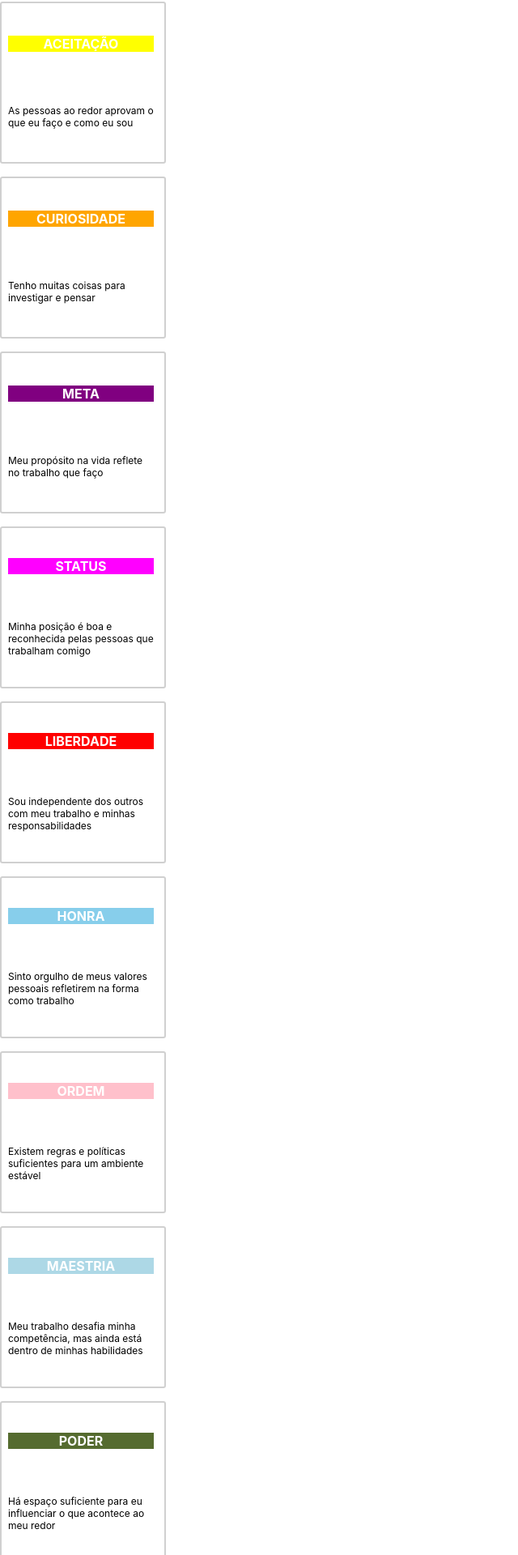
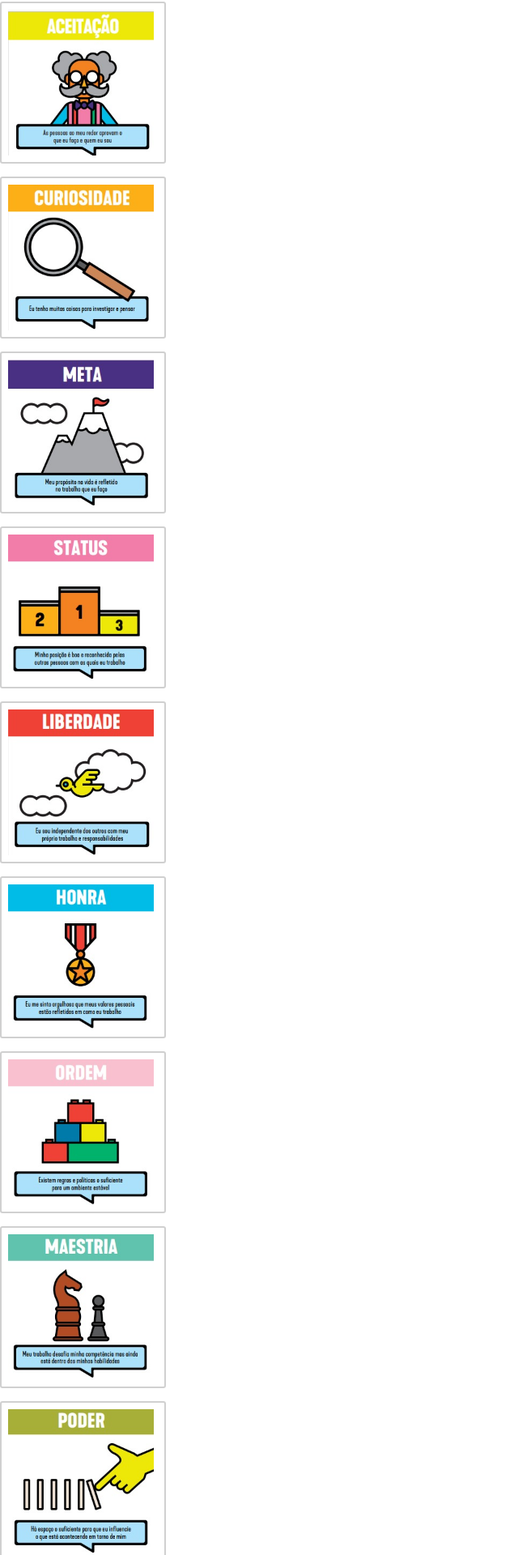
Before and after one commit to UsefulHunter/dragndrop-and-vite, a React (Vite) app: page / in a window 1280 px wide. Shown: the part 80-2000 px from the top of the page at 81% size, without its empty margins (0-640 px from the left). Built offline with nearby package versions, Linux system fonts and the light colour scheme.

Commit message:
fix: fixed import method and added right path to images

```diff
--- a/src/components/dragndrop/index.css
+++ b/src/components/dragndrop/index.css
@@ -28,3 +28,9 @@
   margin: 0;
   font-size: 12px;
 }
+
+.motivators img {
+  width: 100%;
+  height: 100%;
+  object-fit: cover;
+}
--- a/src/components/dragndrop/index.jsx
+++ b/src/components/dragndrop/index.jsx
@@ -20,13 +20,12 @@ const DragNDropComponent = (props) => {
             <Droppable droppableId="motivators">
                 {(provided) => (
                     <ul className="motivators" {...provided.droppableProps} ref={provided.innerRef}>
-                    {motivators.map(({title, subTitle, classname}, index) => {
+                    {motivators.map(({title, subTitle, classname, imgsrc}, index) => {
                         return (
                             <Draggable key={title} draggableId={title} index={index}>
                                 {(provided) => (
                                     <li ref={provided.innerRef} {...provided.draggableProps} {...provided.dragHandleProps}>
-                                    <h4 className={classname}>{title.toUpperCase()}</h4>
-                                    <p>{subTitle}</p>
+                                    <img src={imgsrc} alt={title}/>
                                 </li>
                                 )}
 
--- a/src/constants/motivators/index.js
+++ b/src/constants/motivators/index.js
@@ -3,65 +3,65 @@ export const Motivators = [
     title: "Aceitação",
     subTitle: "As pessoas ao redor aprovam o que eu faço e como eu sou",
     classname: "aceitacao",
-    imgsrc: `../../../assets/cards/aceitacao.jpeg`,
+    imgsrc: `src/assets/cards/aceitacao.jpeg`,
   },
   {
     title: "Curiosidade",
     subTitle: "Tenho muitas coisas para investigar e pensar",
     classname: "curiosidade",
-    imgsrc: `../../../assets/cards/curiosidade.jpeg`,
+    imgsrc: `src/assets/cards/curiosidade.jpeg`,
   },
   {
     title: "Meta",
     subTitle: "Meu propósito na vida reflete no trabalho que faço",
     classname: "meta",
-    imgsrc: `../../../assets/cards/meta.jpeg`,
+    imgsrc: `src/assets/cards/meta.jpeg`,
   },
   {
     title: "Status",
     subTitle:
       "Minha posição é boa e reconhecida pelas pessoas que trabalham comigo",
     classname: "status",
-    imgsrc: `../../../assets/cards/status.jpeg`,
+    imgsrc: `src/assets/cards/status.jpeg`,
   },
   {
     title: "Liberdade",
     subTitle:
       "Sou independente dos outros com meu trabalho e minhas responsabilidades",
     classname: "liberdade",
-    imgsrc: `../../../assets/cards/liberdade.jpeg`,
+    imgsrc: `src/assets/cards/liberdade.jpeg`,
   },
   {
     title: "Honra",
     subTitle:
       "Sinto orgulho de meus valores pessoais refletirem na forma como trabalho",
     classname: "honra",
-    imgsrc: `../../../assets/cards/honra.jpeg`,
+    imgsrc: `src/assets/cards/honra.jpeg`,
   },
   {
     title: "Ordem",
     subTitle: "Existem regras e políticas suficientes para um ambiente estável",
     classname: "ordem",
-    imgsrc: `../../../assets/cards/ordem.jpeg`,
+    imgsrc: `src/assets/cards/ordem.jpeg`,
   },
   {
     title: "Maestria",
     subTitle:
       "Meu trabalho desafia minha competência, mas ainda está dentro de minhas habilidades",
     classname: "maestria",
-    imgsrc: `../../../assets/cards/maestria.jpeg`,
+    imgsrc: `src/assets/cards/maestria.jpeg`,
   },
   {
     title: "Poder",
     subTitle:
       "Há espaço suficiente para eu influenciar o que acontece ao meu redor",
     classname: "poder",
-    imgsrc: `../../../assets/cards/poder.jpeg`,
+    imgsrc: `src/assets/cards/poder.jpeg`,
   },
   {
     title: "Relação",
     subTitle: "Tenho bons contatos sociais com as pessoas no meu trabalho",
     classname: "relacao",
-    imgsrc: `../../../assets/cards/relacao.jpeg`,
+    imgsrc: `src/assets/cards/relacao.jpeg`,
   },
 ];
```
